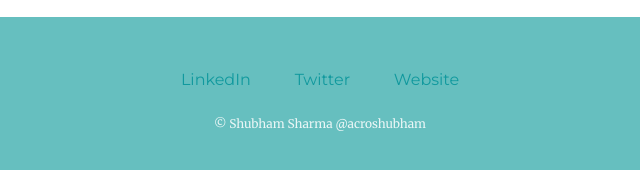
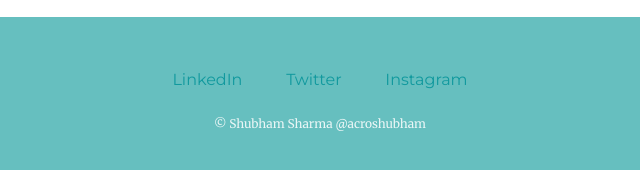
Before and after one commit to acroshubham/cv, a plain HTML site: page index.html in a window 1280 px wide. Shown: the part 2838-3008 px from the top of the page, 320-960 px from the left. Drawn offline with nearby package versions, Linux system fonts and the light colour scheme.

Commit message:
Update index.html

```diff
--- a/index.html
+++ b/index.html
@@ -58,9 +58,9 @@
         </div>
     </div>
     <div class="fluid-container bottom-container">
-        <a class="footer-link " href="https://www.linkedin.com/in/angela-yu-963a584b/">LinkedIn</a>
-        <a class="footer-link " href="https://twitter.com/yu_angela">Twitter</a>
-        <a class="footer-link " href="https://www.appbrewery.co/">Website</a>
+        <a class="footer-link " href="https://www.linkedin.com/in/shubham-sharma-335391176/">LinkedIn</a>
+        <a class="footer-link " href="https://twitter.com/acroshubham1">Twitter</a>
+        <a class="footer-link " href="https://www.instagram.com/acroshubham/">Instagram</a>
         <p class="copyright">&copy; Shubham Sharma @acroshubham</p>
     </div>
 </body>
```
